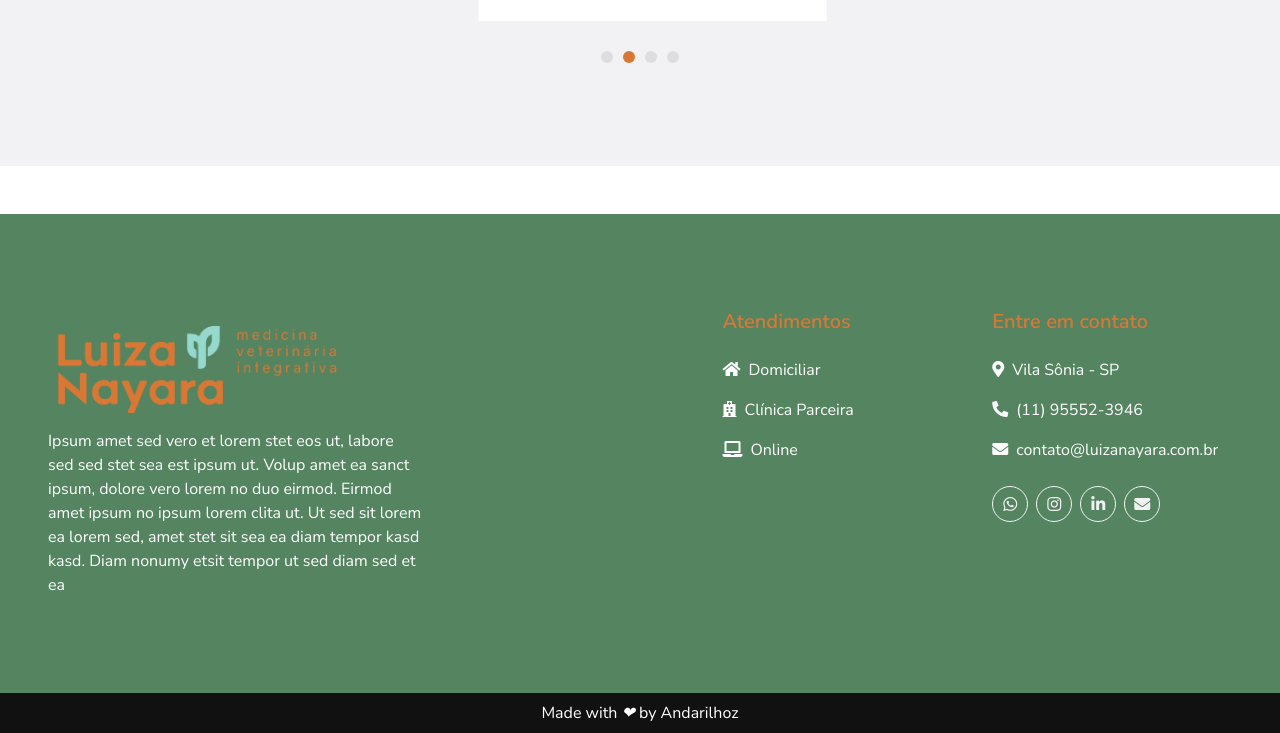
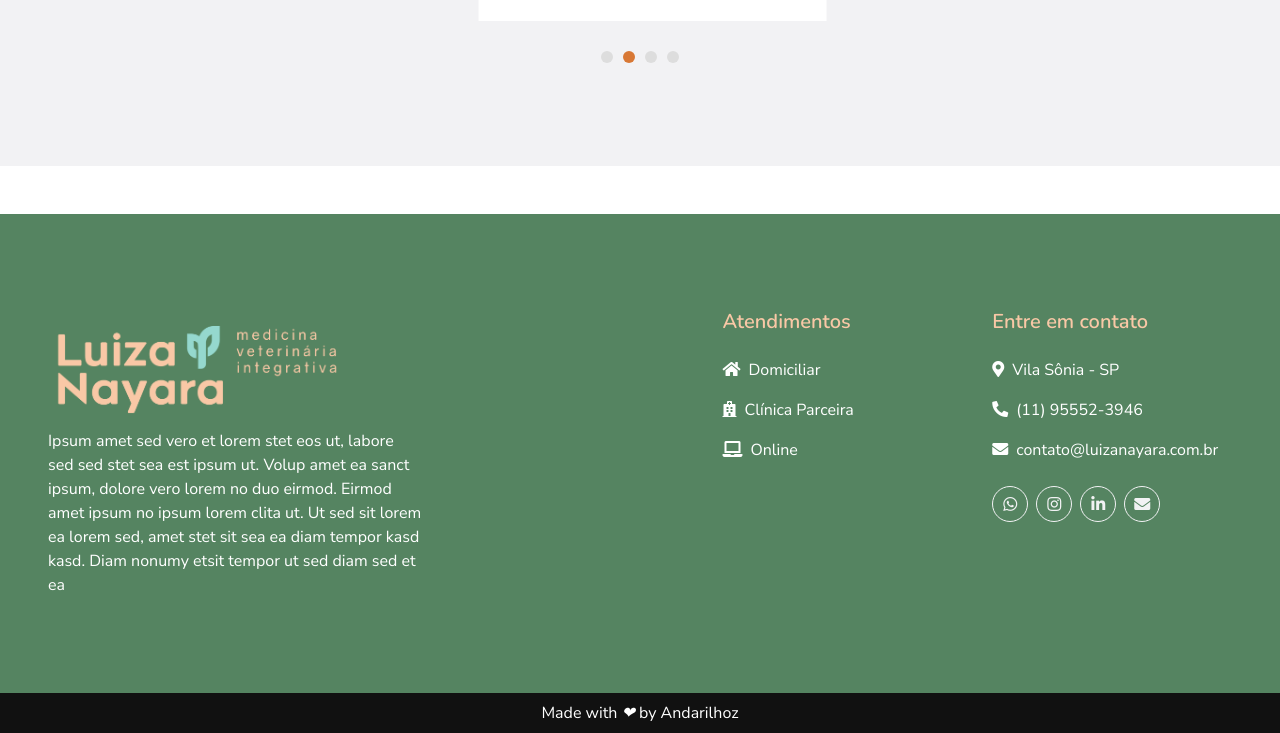
Before and after one commit to andarilhoz/luiza-website, a plain HTML site: page index.html in a window 1280 px wide. Shown: the part 3970-4703 px from the top of the page. Drawn offline with nearby package versions, Linux system fonts and the light colour scheme.

Commit message:
lighten footer colors

```diff
--- a/index.html
+++ b/index.html
@@ -607,7 +607,7 @@
     <div class="container-fluid text-white mt-5 py-5 px-sm-3 px-md-5"  style="background: #558461;">
         <div class="row pt-5">
             <div class="col-lg-4 col-md-12 mb-5">
-                <img src="img/logo4.png" alt="Logo" class="img-fluid" style="max-width: 300px;">
+                <img src="img/logo6.png" alt="Logo" class="img-fluid" style="max-width: 300px;">
                 <p class="m-0">Ipsum amet sed vero et lorem stet eos ut, labore sed sed stet sea est ipsum ut. Volup amet ea sanct ipsum, dolore vero lorem no duo eirmod. Eirmod amet ipsum no ipsum lorem clita ut. Ut sed sit lorem ea lorem sed, amet stet sit sea ea diam tempor kasd kasd. Diam nonumy etsit tempor ut sed diam sed et ea</p>
             </div>
             <div class="col-lg-8 col-md-12">
@@ -616,7 +616,7 @@
 
                     </div>
                     <div class="col-md-4 mb-5">
-                        <h5 class="text-primary mb-4">Atendimentos</h5>
+                        <h5 class=" mb-4" style="color: #F9C8A6">Atendimentos</h5>
                         <div class="d-flex flex-column justify-content-start">
                             <p><i class="fa fa-home mr-2"></i>Domiciliar</p>
                             <p><i class="fa fa-hospital mr-2"></i>Clínica Parceira</p>
@@ -624,7 +624,7 @@
                         </div>
                     </div>
                     <div class="col-md-4 mb-5">
-                        <h5 class="text-primary mb-4">Entre em contato</h5>
+                        <h5 class=" mb-4" style="color: #F9C8A6">Entre em contato</h5>
                         <p><i class="fa fa-map-marker-alt mr-2"></i>Vila Sônia - SP</p>
                         <p><i class="fa fa-phone-alt mr-2"></i>(11) 95552-3946</p>
                         <p><i class="fa fa-envelope mr-2"></i>contato@luizanayara.com.br</p>
```
Also changed, not shown: img/logo5.png (added), img/logo6.png (added).
